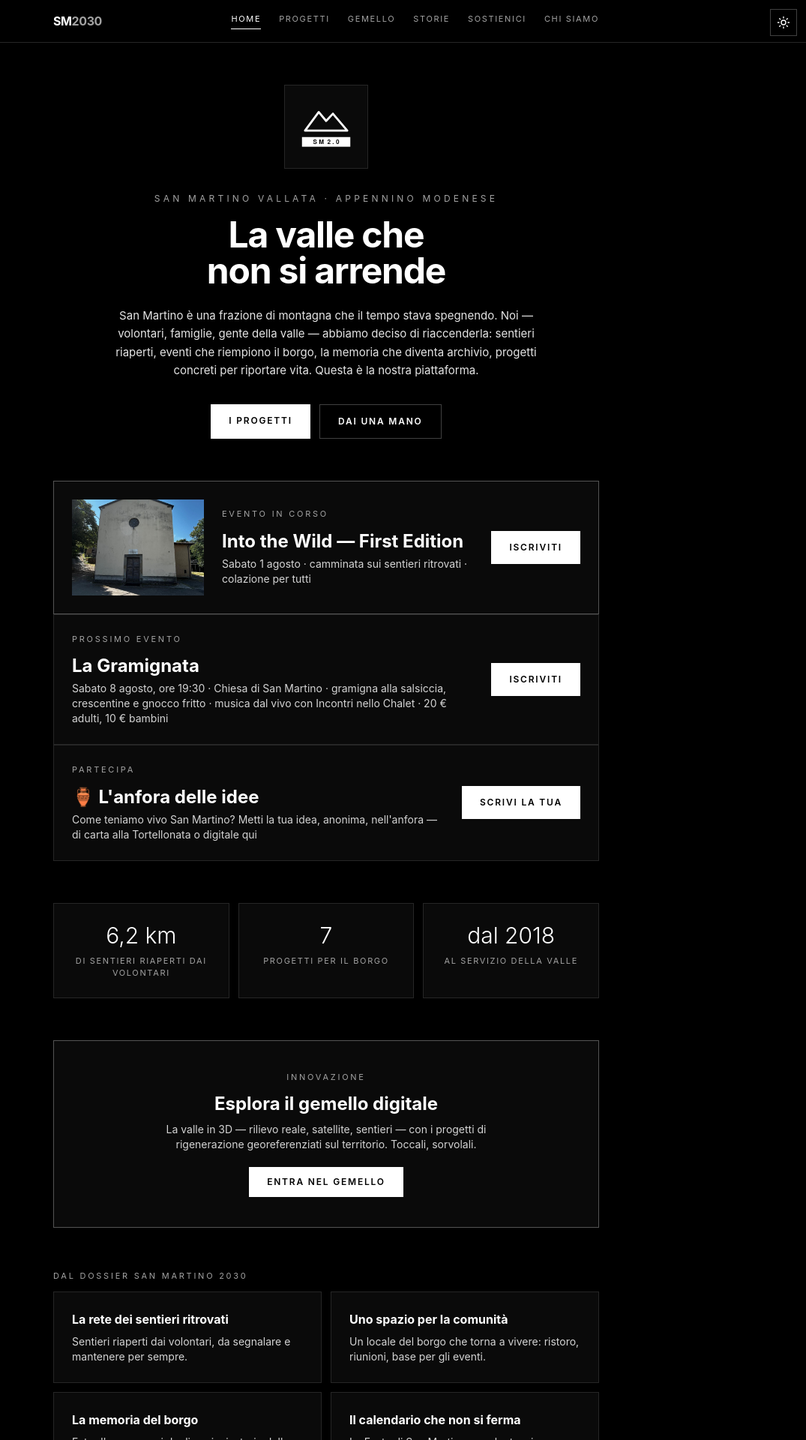
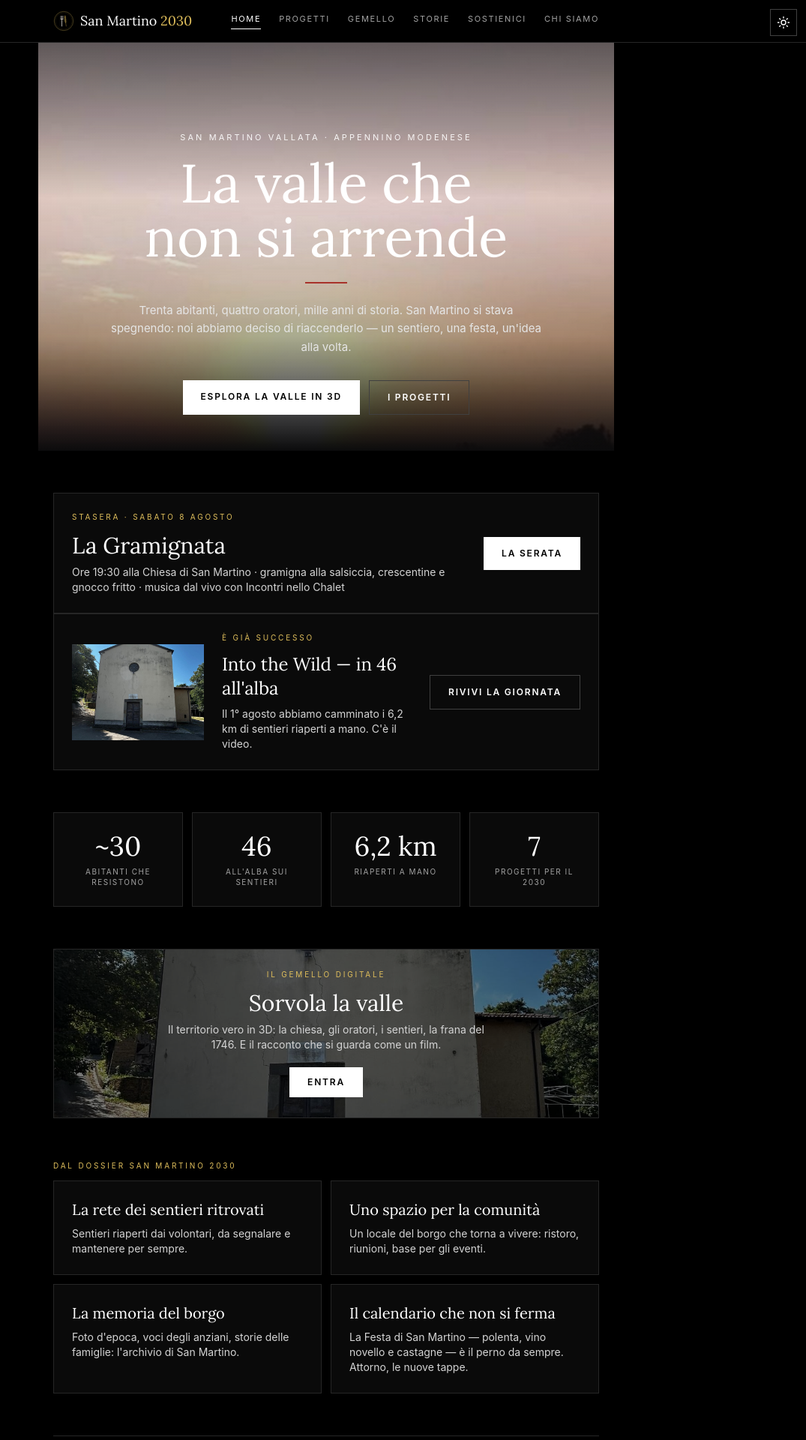
Before and after one commit to UbiDefuit/san-martino, a React (Vite) app: page / in a window 1280 px wide. Shown: the top 1920 px of the page at 75% size, without its empty margins (205-1280 px from the left). Built offline with nearby package versions, Linux system fonts and the light colour scheme.

Commit message:
Sito spettacolare: hero tramonto cinematografica, tipografia Lora, reveal allo scroll, marchio in header e footer, home riscritta

```diff
--- a/App.tsx
+++ b/App.tsx
@@ -4,6 +4,7 @@ import Gemello from './Gemello';
 import Gramignata from './Gramignata';
 import StaffEvento from './StaffEvento';
 import Idee from './Idee';
+import Mark from './Mark';
 
 type Route = 'home' | 'progetti' | 'gemello' | 'storie' | 'sostienici' | 'chisiamo' | 'gramignata' | 'idee' | 'staff';
 
@@ -15,7 +16,7 @@ const routeFromHash = (): Route => {
 const eur = (n: number) => n.toLocaleString('it-IT') + ' €';
 
 function Label({ children }: { children: React.ReactNode }) {
-  return <div className="text-[11px] uppercase tracking-[0.25em] text-neutral-400 mb-3">{children}</div>;
+  return <div className="text-[10px] tracked gold mb-3">{children}</div>;
 }
 
 function Card({ children, className = '' }: { children: React.ReactNode; className?: string }) {
@@ -35,95 +36,112 @@ function BtnLink({ href, children, primary = false, external = false }: any) {
 }
 
 // ---------- Home ----------
+function useReveal() {
+  useEffect(() => {
+    const els = document.querySelectorAll('.reveal');
+    const io = new IntersectionObserver((es) => es.forEach((e) => {
+      if (e.isIntersecting) { e.target.classList.add('reveal-in'); io.unobserve(e.target); }
+    }), { threshold: 0.12 });
+    els.forEach((el) => io.observe(el));
+    return () => io.disconnect();
+  }, []);
+}
+
 function Home() {
+  useReveal();
   return (
-    <div className="space-y-14 animate-fade-in-up">
-      <section className="text-center pt-14">
-        <img src="./icona-app.svg" alt="San Martino 2.0" className="logo-brand w-28 mx-auto mb-8 border border-neutral-800" />
-        <p className="text-xs uppercase tracking-[0.35em] text-neutral-400 mb-4">San Martino Vallata · Appennino modenese</p>
-        <h1 className="text-4xl sm:text-5xl font-bold tracking-tight text-white leading-tight">La valle che<br />non si arrende</h1>
-        <p className="text-neutral-200 mt-6 max-w-xl mx-auto text-[15px] leading-relaxed">
-          San Martino è una frazione di montagna che il tempo stava spegnendo.
-          Noi — volontari, famiglie, gente della valle — abbiamo deciso di riaccenderla:
-          sentieri riaperti, eventi che riempiono il borgo, la memoria che diventa archivio,
-          progetti concreti per riportare vita. Questa è la nostra piattaforma.
-        </p>
-        <div className="flex flex-wrap gap-3 justify-center mt-8">
-          <BtnLink href="#/progetti" primary>I progetti</BtnLink>
-          <BtnLink href="#/sostienici">Dai una mano</BtnLink>
+    <div className="animate-fade-in-up">
+      {/* hero cinematografica a tutta pagina */}
+      <section className="-mx-5 relative h-[68vh] min-h-[430px] flex flex-col justify-end overflow-hidden">
+        <img src="./hero-gramignata.jpg" alt="Il tramonto sulla valle di San Martino"
+          className="absolute inset-0 w-full h-full object-cover object-bottom hero-zoom" />
+        <div className="absolute inset-0 hero-fade" />
+        <div className="relative px-5 pb-12 text-center">
+          <p className="text-[11px] tracked text-white/90 mb-4">San Martino Vallata · Appennino modenese</p>
+          <h1 className="font-display text-5xl sm:text-7xl text-white leading-[1.05]">La valle che<br />non si arrende</h1>
+          <div className="w-14 h-[2px] mx-auto mt-6" style={{ background: '#A8322A' }} />
+          <p className="text-neutral-200 mt-6 max-w-xl mx-auto text-[15px] leading-relaxed">
+            Trenta abitanti, quattro oratori, mille anni di storia. San Martino si stava spegnendo:
+            noi abbiamo deciso di riaccenderlo — un sentiero, una festa, un'idea alla volta.
+          </p>
+          <div className="flex flex-wrap gap-3 justify-center mt-8">
+            <BtnLink href="#/gemello" primary>Esplora la valle in 3D</BtnLink>
+            <BtnLink href="#/progetti">I progetti</BtnLink>
+          </div>
         </div>
       </section>
 
-      <section>
-        <Card className="border-white/30">
-          <div className="flex flex-col sm:flex-row items-center gap-6">
-            <img src="./canonica.jpg" alt="Chiesa di San Martino" className="w-full sm:w-44 h-32 object-cover" />
-            <div className="flex-1 text-center sm:text-left">
-              <Label>Evento in corso</Label>
-              <h2 className="text-2xl font-bold text-white">Into the Wild — First Edition</h2>
-              <p className="text-neutral-300 text-sm mt-1">Sabato 1 agosto · camminata sui sentieri ritrovati · colazione per tutti</p>
-            </div>
-            <BtnLink href={EVENTO_URL} external primary>Iscriviti</BtnLink>
-          </div>
-        </Card>
+      <div className="space-y-14 mt-14">
+      <section className="reveal">
         <Card className="border-amber-400/40">
           <div className="flex flex-col sm:flex-row items-center gap-6">
             <div className="flex-1 text-center sm:text-left">
-              <Label>Prossimo evento</Label>
-              <h2 className="text-2xl font-bold text-white">La Gramignata</h2>
-              <p className="text-neutral-300 text-sm mt-1">Sabato 8 agosto, ore 19:30 · Chiesa di San Martino · gramigna alla salsiccia, crescentine e gnocco fritto · musica dal vivo con Incontri nello Chalet · 20 € adulti, 10 € bambini</p>
+              <Label>Stasera · sabato 8 agosto</Label>
+              <h2 className="font-display text-3xl text-white">La Gramignata</h2>
+              <p className="text-neutral-300 text-sm mt-2">Ore 19:30 alla Chiesa di San Martino · gramigna alla salsiccia, crescentine e gnocco fritto · musica dal vivo con Incontri nello Chalet</p>
             </div>
-            <BtnLink href="#/gramignata" primary>Iscriviti</BtnLink>
+            <BtnLink href="#/gramignata" primary>La serata</BtnLink>
           </div>
         </Card>
         <Card>
           <div className="flex flex-col sm:flex-row items-center gap-6">
+            <img src="./canonica.jpg" alt="Chiesa di San Martino" className="w-full sm:w-44 h-32 object-cover" />
             <div className="flex-1 text-center sm:text-left">
-              <Label>Partecipa</Label>
-              <h2 className="text-2xl font-bold text-white">🏺 L'anfora delle idee</h2>
-              <p className="text-neutral-300 text-sm mt-1">Come teniamo vivo San Martino? Metti la tua idea, anonima, nell'anfora — di carta alla Tortellonata o digitale qui</p>
+              <Label>È già successo</Label>
+              <h2 className="font-display text-2xl text-white">Into the Wild — in 46 all'alba</h2>
+              <p className="text-neutral-300 text-sm mt-2">Il 1° agosto abbiamo camminato i 6,2 km di sentieri riaperti a mano. C'è il video.</p>
             </div>
-            <BtnLink href="#/idee" primary>Scrivi la tua</BtnLink>
+            <BtnLink href={EVENTO_URL} external>Rivivi la giornata</BtnLink>
           </div>
         </Card>
       </section>
 
-      <section className="grid grid-cols-3 gap-3 text-center">
-        {[['6,2 km', 'di sentieri riaperti dai volontari'], ['7', 'progetti per il borgo'], ['dal 2018', 'al servizio della valle']].map(([n, l]) => (
+      <section className="reveal grid grid-cols-2 sm:grid-cols-4 gap-3 text-center">
+        {[['~30', 'abitanti che resistono'], ['46', "all'alba sui sentieri"], ['6,2 km', 'riaperti a mano'], ['7', 'progetti per il 2030']].map(([n, l]) => (
           <Card key={l}>
-            <div className="text-3xl font-light text-white">{n}</div>
-            <div className="text-[11px] uppercase tracking-[0.15em] text-neutral-400 mt-2">{l}</div>
+            <div className="font-display text-4xl text-white">{n}</div>
+            <div className="text-[10px] uppercase tracking-[0.15em] text-neutral-400 mt-2 leading-snug">{l}</div>
           </Card>
         ))}
       </section>
 
-      <section>
-        <a href="#/gemello" className="block">
-          <Card className="border-white/30 hover:border-white transition text-center py-10">
-            <Label>Innovazione</Label>
-            <h2 className="text-2xl font-bold text-white">Esplora il gemello digitale</h2>
-            <p className="text-neutral-300 text-sm mt-2 max-w-md mx-auto">
-              La valle in 3D — rilievo reale, satellite, sentieri — con i progetti di rigenerazione
-              georeferenziati sul territorio. Toccali, sorvolali.
-            </p>
-            <span className="inline-block mt-5 bg-white text-black px-6 py-3 font-semibold uppercase tracking-[0.15em] text-xs">Entra nel gemello</span>
-          </Card>
+      <section className="reveal">
+        <a href="#/gemello" className="block group">
+          <div className="relative overflow-hidden border border-neutral-800 hover:border-[#C9A227] transition">
+            <img src="./canonica.jpg" alt="" className="w-full h-56 object-cover opacity-50 group-hover:opacity-65 group-hover:scale-[1.03] transition duration-700" />
+            <div className="absolute inset-0 flex flex-col items-center justify-center text-center px-6">
+              <Label>Il gemello digitale</Label>
+              <h2 className="font-display text-3xl text-white">Sorvola la valle</h2>
+              <p className="text-neutral-300 text-sm mt-2 max-w-md">Il territorio vero in 3D: la chiesa, gli oratori, i sentieri, la frana del 1746. E il racconto che si guarda come un film.</p>
+              <span className="inline-block mt-5 bg-white text-black px-6 py-3 font-semibold uppercase tracking-[0.15em] text-xs">Entra</span>
+            </div>
+          </div>
         </a>
       </section>
 
-      <section>
+      <section className="reveal">
         <Label>Dal dossier San Martino 2030</Label>
         <div className="grid sm:grid-cols-2 gap-3">
           {PROGETTI.slice(0, 4).map((p) => (
             <a key={p.id} href="#/progetti" className="block">
               <Card className="h-full hover:border-neutral-500 transition">
-                <h3 className="font-bold text-white">{p.titolo}</h3>
+                <h3 className="font-display text-xl text-white">{p.titolo}</h3>
                 <p className="text-neutral-300 text-sm mt-2">{p.sintesi}</p>
               </Card>
             </a>
           ))}
         </div>
       </section>
+
+      <section className="reveal text-center border-t border-neutral-800 pt-12">
+        <p className="font-display italic text-2xl text-neutral-200 max-w-lg mx-auto leading-relaxed">
+          «Questa valle era dei Da Gomola, legati a Matilde di Canossa. La chiesa cadde con la frana del 1746 e fu ricostruita. Noi siamo solo l'ultimo capitolo.»
+        </p>
+        <div className="mt-6">
+          <BtnLink href="#/storie">Le storie della valle</BtnLink>
+        </div>
+      </section>
+      </div>
     </div>
   );
 }
@@ -170,7 +188,7 @@ function SchedaProgetto({ p }: { p: Progetto }) {
 function Progetti() {
   return (
     <div className="space-y-5 animate-fade-in-up pt-10">
-      <h1 className="text-3xl font-bold text-white">I progetti</h1>
+      <h1 className="font-display text-4xl text-white">I progetti</h1>
       <p className="text-neutral-300 text-[15px] max-w-2xl">
         Sei progetti concreti per far rivivere San Martino, dal dossier "San Martino 2030".
         Ognuno ha un obiettivo, un budget e una strada per finanziarlo. Le barre si muovono
@@ -185,7 +203,7 @@ function Progetti() {
 function Storie() {
   return (
     <div className="space-y-5 animate-fade-in-up pt-10">
-      <h1 className="text-3xl font-bold text-white">Le storie</h1>
+      <h1 className="font-display text-4xl text-white">Le storie</h1>
       <p className="text-neutral-300 text-[15px] max-w-2xl">
         Il borgo raccontato da chi lo vive: i lavori sui sentieri, gli eventi, e presto
         l'archivio della memoria — foto d'epoca e voci di chi San Martino l'ha visto cambiare.
@@ -210,7 +228,7 @@ function Storie() {
 function Sostienici() {
   return (
     <div className="space-y-5 animate-fade-in-up pt-10">
-      <h1 className="text-3xl font-bold text-white">Dai una mano</h1>
+      <h1 className="font-display text-4xl text-white">Dai una mano</h1>
       <p className="text-neutral-300 text-[15px] max-w-2xl">
         San Martino rinasce con il tempo, le braccia e — sì — anche i fondi di chi ci crede.
         Ogni contributo, di qualsiasi forma, resta nella valle.
@@ -265,7 +283,7 @@ function Sostienici() {
 function ChiSiamo() {
   return (
     <div className="space-y-5 animate-fade-in-up pt-10">
-      <h1 className="text-3xl font-bold text-white">Chi siamo</h1>
+      <h1 className="font-display text-4xl text-white">Chi siamo</h1>
       <Card>
         <p className="text-neutral-200 text-[15px] leading-relaxed">
           <span className="text-white font-semibold">Associazione di Promozione Sociale San Martino 2.0 APS</span> —
@@ -342,7 +360,10 @@ export default function App() {
       </button>
       <header className="sticky top-0 z-40 bg-black/95 backdrop-blur border-b border-neutral-800">
         <div className="max-w-3xl mx-auto px-5 h-14 flex items-center justify-between">
-          <a href="#/" className="font-bold tracking-tight">SM<span className="text-neutral-400">2030</span></a>
+          <a href="#/" className="flex items-center gap-2">
+            <Mark className="w-7 h-7 mark-fg" />
+            <span className="font-display text-lg leading-none">San Martino <span className="gold">2030</span></span>
+          </a>
           <nav className="flex gap-4 sm:gap-6 overflow-x-auto">
             {nav.map((n) => (
               <a key={n.r} href={'#/' + (n.r === 'home' ? '' : n.r)}
@@ -366,7 +387,8 @@ export default function App() {
         {route === 'idee' && <Idee />}
       </main>
       <footer className="border-t border-neutral-800 py-10 text-center space-y-3">
-        <p className="text-[11px] uppercase tracking-[0.25em] text-neutral-400">San Martino 2.0 — The Valley</p>
+        <Mark className="w-10 h-10 mx-auto mark-fg" />
+        <p className="text-[11px] tracked gold">San Martino 2030 — la valle che non si arrende</p>
         <p className="text-xs text-neutral-500">APS per la rinascita di San Martino Vallata · Polinago (MO)</p>
         <a href={EVENTO_URL} target="_blank" rel="noreferrer"
           className="inline-block text-xs text-neutral-300 underline underline-offset-4 hover:text-white">
--- a/index.css
+++ b/index.css
@@ -99,3 +99,10 @@ html.light .mark-fg { color: #141414; }
 }
 .gemello-spin { animation: gemspin 1.4s linear infinite; }
 @keyframes gemspin { to { transform: rotate(360deg); } }
+
+/* ---------- Home spettacolare ---------- */
+.hero-zoom { animation: heroZoom 18s ease-out forwards; }
+@keyframes heroZoom { from { transform: scale(1.12); } to { transform: scale(1); } }
+.reveal { opacity: 0; transform: translateY(22px); transition: opacity .7s ease, transform .7s ease; }
+.reveal-in { opacity: 1; transform: none; }
+html.light .hero-zoom { filter: none; }
--- a/public/service-worker.js
+++ b/public/service-worker.js
@@ -1,5 +1,5 @@
 // PWA piattaforma San Martino 2030 — network-first con riserva offline
-const CACHE = 'sm2030-v26';
+const CACHE = 'sm2030-v27';
 const PRECACHE = ['./', './index.html', './manifest.json', './icon-512.png', './icona-app.svg', './canonica.jpg', './stemma-polinago.png'];
 
 self.addEventListener('install', (e) => {
```
